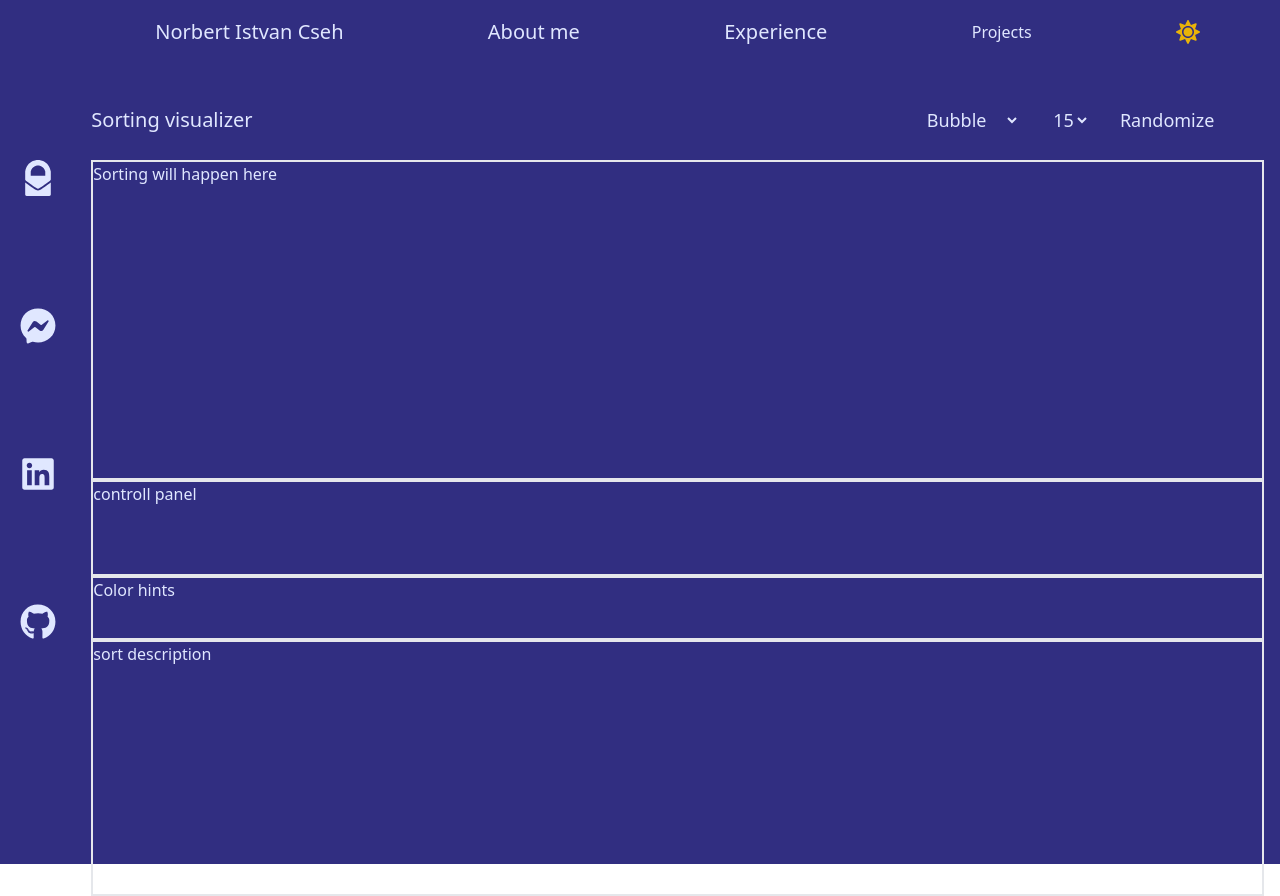
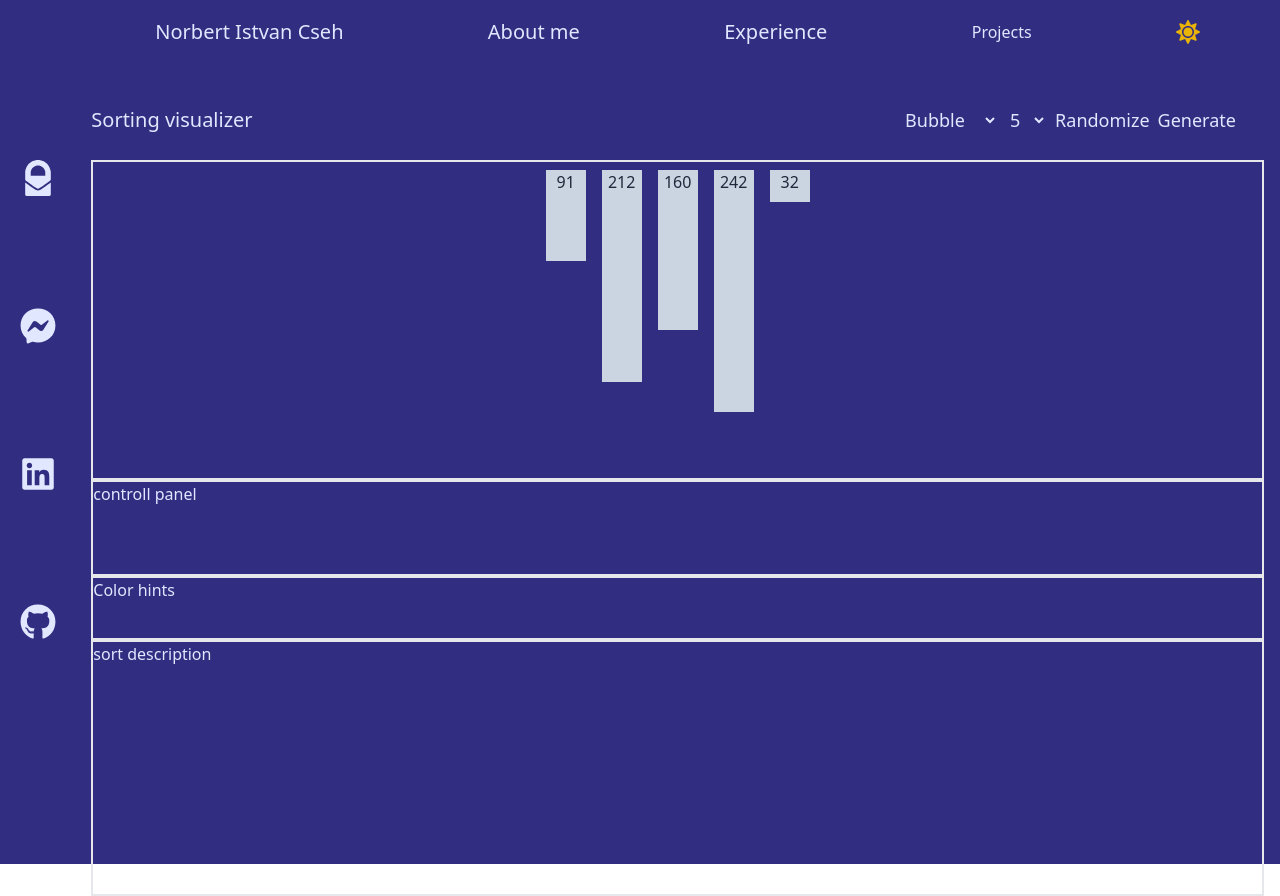
Before and after one commit to NorbertCseh/ncseh, a Next.js app: page /projects/sorting in a window 1280 px wide. Built offline with nearby package versions, Linux system fonts and the light colour scheme.

Commit message:
Generate numbers and display them

```diff
--- a/src/pages/projects/sorting.tsx
+++ b/src/pages/projects/sorting.tsx
@@ -1,7 +1,22 @@
 import NextPage from "next";
-import { useState } from "react";
+import { useEffect, useState, useCallback } from "react";
 
 const Sorting = () => {
+  const [numbers, setNumbers] = useState<number[]>([]);
+  const [size, setSize] = useState(5);
+
+  const generateNumbers = useCallback(() => {
+    let rndNumbers: number[] = [];
+    for (let i = 0; i < size; i++) {
+      rndNumbers.push(Math.floor(Math.random() * 300));
+    }
+    setNumbers(rndNumbers);
+  }, [size]);
+
+  useEffect(() => {
+    generateNumbers();
+  }, [generateNumbers]);
+
   return (
     <section className="w-full h-screen p-4">
       <div className="flex h-20 w-full justify-between">
@@ -12,17 +27,29 @@ const Sorting = () => {
             <option value="selection">Selection</option>
             <option value="insertion">Insertion</option>
           </select>
-          <select className="bg-indigo-900" name="size" id="sortin">
+          <select className="bg-indigo-900" name="size" id="size">
+            <option value="5">5</option>
             <option value="15">15</option>
             <option value="20">20</option>
             <option value="25">25</option>
           </select>
           <button>Randomize</button>
+          <button onClick={generateNumbers}>Generate</button>
         </div>
       </div>
       <div>
-        <div className="flex w-full border-2 h-80">
-          Sorting will happen here
+        <div className="flex w-full border-2 h-80 justify-center">
+          {numbers.map((value, index) => {
+            return (
+              <div
+                key={index}
+                className="bg-slate-300 mx-2 mt-2 w-10 text-center text-slate-800"
+                style={{ height: `${value}px` }}
+              >
+                {value}
+              </div>
+            );
+          })}
         </div>
         <div className="border-2 w-full h-24">controll panel</div>
         <div className="w-full h-16 border-2">Color hints</div>
```
